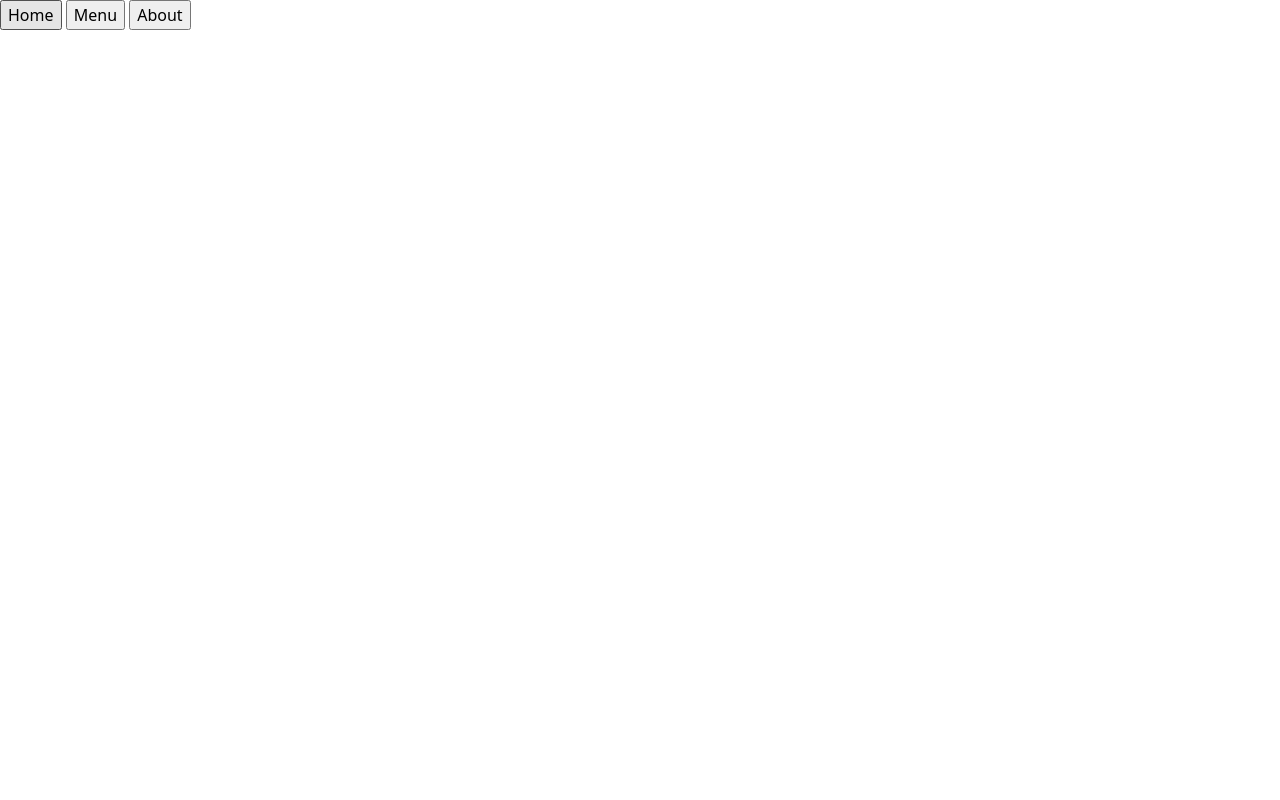
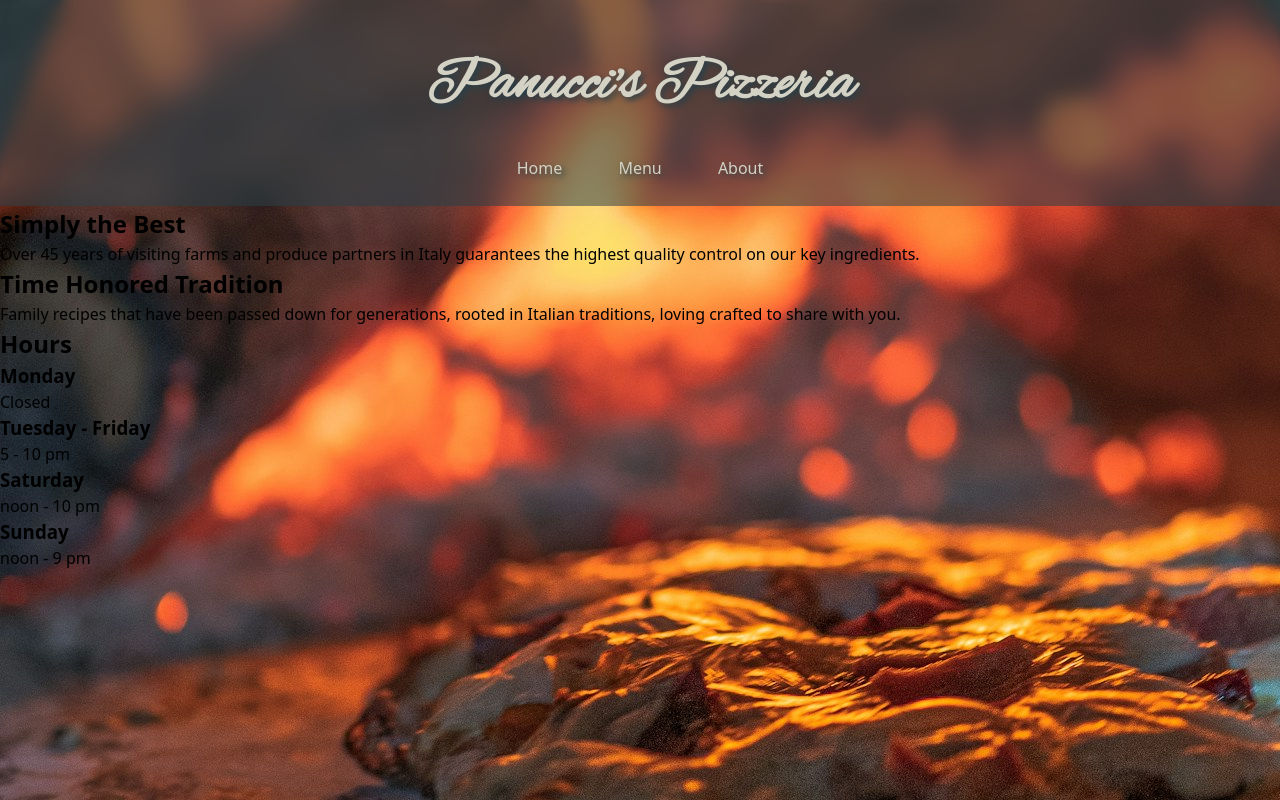
Before and after one commit to See-Monkey/restaurant-page, a website built with webpack: page src/template.html in a window 1280 px wide. Built offline with nearby package versions, Linux system fonts and the light colour scheme.

Commit message:
Add basic site structure / data

```diff
--- a/src/about.js
+++ b/src/about.js
@@ -1,4 +1,6 @@
 function aboutPage() {
     console.log("about page")
+
+    const content = document.querySelector("#content");
 }
 export default aboutPage;
--- a/src/home.js
+++ b/src/home.js
@@ -1,4 +1,13 @@
 function homePage() {
     console.log("home page")
+
+    const hours = [
+        {day: "Monday", time: "Closed"},
+        {day: "Tuesday - Friday", time: "5 - 10 pm"},
+        {day: "Saturday", time: "noon - 10 pm"},
+        {day: "Monday", time: "noon - 9 pm"}
+    ];
+
+    const content = document.querySelector("#content");
 }
 export default homePage;
--- a/src/menu.js
+++ b/src/menu.js
@@ -1,4 +1,16 @@
 function menuPage() {
     console.log("menu page")
+
+    const pizzas = [
+        {name: "Deluxe", desc: "red sauce, pepperoni, sausage, bacon, green pepper, onion, mushroom", smPrice: "14.29", lgPrice: "24.99"},
+        {name: "Meat", desc: "red sauce, pepperoni, sausage, bacon, ham, hamburger", smPrice: "14.99", lgPrice: "25.59"},
+        {name: "Buffalo", desc: "ranch, buffalo chicken, mozzarella, buffalo drizzle", smPrice: "14.29", lgPrice: "23.09"},
+        {name: "BBQ Chicken", desc: "bbq sauce, chicken, red onion, bbq drizzle", smPrice: "14.29", lgPrice: "24.99"},
+        {name: "Greek", desc: "red sauce, spinach, feta, tomato, greek olive", smPrice: "13.69", lgPrice: "23.19"},
+        {name: "Margherita", desc: "red sauce, garlic, fresh basil, fresh mozzarella, olive oil", smPrice: "13.09", lgPrice: "22.29"},
+        {name: "Vegetarian", desc: "red sauce, mushroom, tomato, onion, green pepper, black olive", smPrice: "13.49", lgPrice: "23.09"}
+    ];
+
+    const content = document.querySelector("#content");
 }
 export default menuPage;
--- a/src/style.css
+++ b/src/style.css
@@ -34,5 +34,52 @@ h1, h2, h3, h4, h5, h6 {
   isolation: isolate;
 }
 :root {
-  /* declare global custom properties (variables)*/
+  --red: #db504a;
+  --l-red: #ff6f59;
+  --slate: #274049;
+  --bone: #d3d2c5;
+  --acc: #43aa8b;
 }
+
+body {
+    height: 100%;
+    background-color: var(--slate);
+}
+
+.container {
+    height: 100vh;
+    width: 100vw;
+    background-image: url("./img/background.jpg");
+    background-size: auto;
+    background-repeat: no-repeat;
+    background-position: center center;
+    background-attachment: fixed;
+}
+
+header {
+    text-align: center;
+    background-color: #27404988;
+    backdrop-filter: blur(10px);
+}
+
+h1 {
+    padding-top: 40px;
+    font-family: "Alex Brush", cursive;
+    font-size: 60px;
+    color: var(--bone);
+    text-shadow: 3px 3px 6px var(--slate);
+}
+
+header button {
+    background-color: #00000000;
+    border: 6px solid #00000000;
+    padding: 10px;
+    margin: 10px;
+    color: var(--bone);
+    text-shadow: 3px 3px 6px var(--slate);
+}
+
+header button:hover {
+    border-bottom: 6px solid var(--acc);
+    color: var(--acc);
+}
--- a/src/template.html
+++ b/src/template.html
@@ -1,12 +1,17 @@
 <!DOCTYPE html>
 <html lang="en">
 <head>
+    <link rel="preconnect" href="https://fonts.googleapis.com">
+    <link rel="preconnect" href="https://fonts.gstatic.com" crossorigin>
+    <link href="https://fonts.googleapis.com/css2?family=Alex+Brush&display=swap" rel="stylesheet">
     <meta charset="UTF-8">
     <meta name="viewport" content="width=device-width, initial-scale=1.0">
-    <title>Restaurant</title>
+    <title>Panucci's Pizzeria</title>
 </head>
 <body>
+    <div class="container">
         <header>
+            <h1>Panucci's Pizzeria</h1>
             <nav>
                 <button id="homeBtn">Home</button>
                 <button id="menuBtn">Menu</button>
@@ -15,6 +20,35 @@
         </header>
         <div id="content">
 
+            <div class="homePage">
+                <div class="rowOne">
+                    <div class="imgOne">
+                    </div>
+                    <div class="textOne">
+                        <h2>Simply the Best</h2>
+                        <p>Over 45 years of visiting farms and produce partners in Italy guarantees the highest quality control on our key ingredients.</p>
+                        <h2>Time Honored Tradition</h2>
+                        <p>Family recipes that have been passed down for generations, rooted in Italian traditions, loving crafted to share with you.</p>
+                    </div>
+                </div>
+                <div class="rowTwo">
+                    <div class="textTwo">
+                        <h2>Hours</h2>
+                        <h3>Monday</h3>
+                        <p>Closed</p>
+                        <h3>Tuesday - Friday</h3>
+                        <p>5 - 10 pm</p>
+                        <h3>Saturday</h3>
+                        <p>noon - 10 pm</p>
+                        <h3>Sunday</h3>
+                        <p>noon - 9 pm</p>
+                    </div>
+                    <div class="imgTwo">
+                    </div>
+                </div>
+            </div>
+
+        </div>
     </div>
 </body>
 </html>
```
Also changed, not shown: README.md, src/img/background.jpg (added), src/img/dining.jpg (added), src/img/dough.jpg (added), src/img/orderup.jpg (added). Lines whose indentation alone changed are shown as unchanged.
